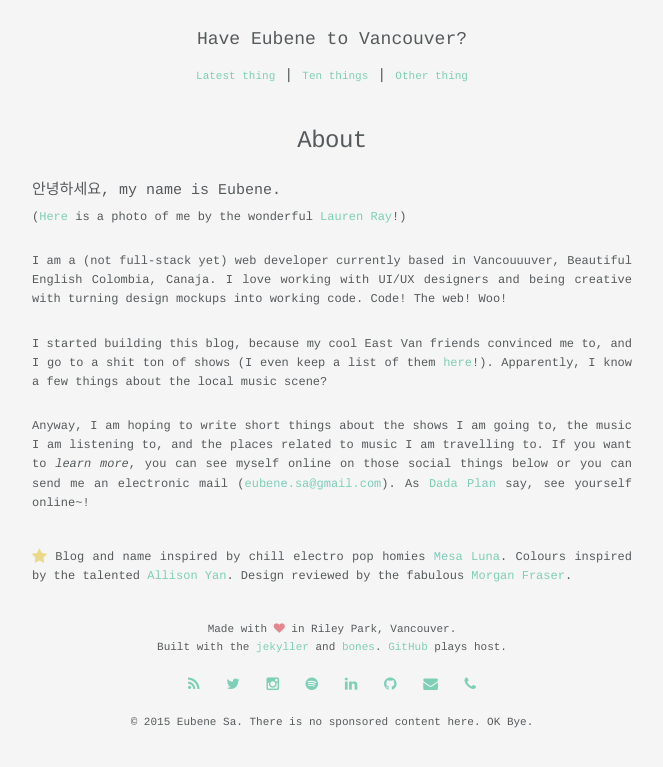
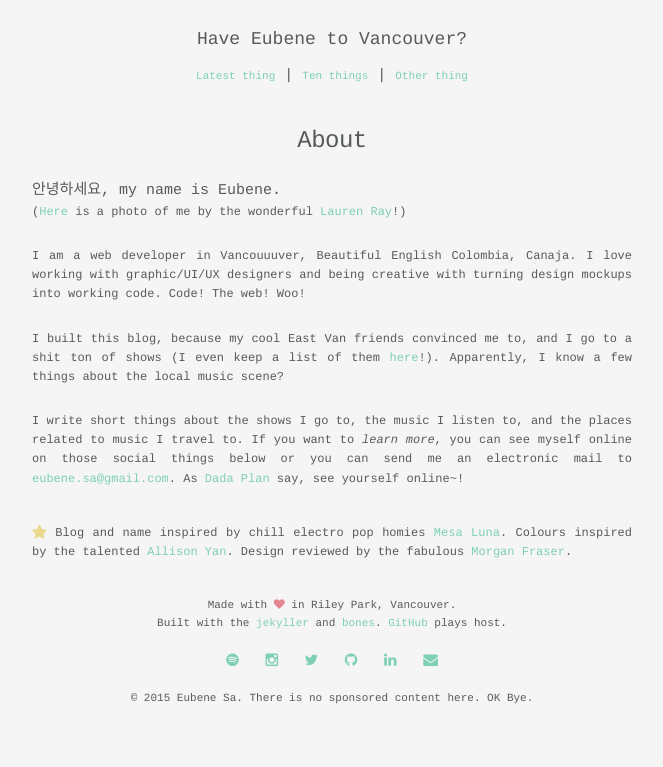
Before and after one commit to eubenesa/eubenesa-v1-jekyll, a Jekyll site: the page built from about.html, in a window 1280 px wide. Shown: the top 767 px of the page, without its empty margins (308-971 px from the left). Built offline with Jekyll 4.4.1, drawn with Linux system fonts in a browser that asks for light colours.

Commit message:
Copy and CSS edit for about page and footer

```diff
--- a/_includes/footer.html
+++ b/_includes/footer.html
@@ -11,14 +11,12 @@
 
     <div class="row footer-social-icons">
         <div class="twelve columns">
-          <a href="{{ "/feed.xml" | prepend: site.baseurl }}"><i class="fa fa-rss fa-lg"></i></a>
+          <a href="https://open.spotify.com/user/eubenesa/playlist/3QneDmR76n7fPO3Ib5TDot"><i class="fa fa-spotify fa-lg"></i></a>
+          <a href="https://instagram.com/eubenesa"><i class="fa fa-instagram fa-lg"></i></a>
           <a href="https://twitter.com/EubeneSa"><i class="fa fa-twitter fa-lg"></i></a>
-          <a href="https://instagram.com/eubenesa"><i class="fa fa-instagram fa-lg"></i></a>
-          <a href="https://open.spotify.com/user/eubenesa/playlist/3QneDmR76n7fPO3Ib5TDot"><i class="fa fa-spotify fa-lg"></i></a>
+          <a href="https://github.com/eubenesa/eubenesa.github.io"><i class="fa fa-github fa-lg"></i></a>
           <a href="https://www.linkedin.com/in/eubene"><i class="fa fa-linkedin fa-lg"></i></a>
-          <a href="https://github.com/eubenesa/eubenesa.github.io"><i class="fa fa-github fa-lg"></i></a>
           <a href="mailto:eubene.sa@gmail.com?Subject=Hello%20Eubene!"><i class="fa fa-envelope fa-lg"></i></a>
-          <a href="tel:+16044012874"><i class="fa fa-phone fa-lg"></i></a>
         </div>
     </div>
 
--- a/about.html
+++ b/about.html
@@ -5,7 +5,7 @@ permalink: /about/
 ---
 <style type="text/css" media="screen">
   .about-tagline {
-    margin-bottom: 5px;
+    margin-bottom: 0;
   }
 
   .about-hoping {
@@ -30,7 +30,7 @@ permalink: /about/
 
 <h6 class="about-tagline">안녕하세요, my name is Eubene.</h6>
 <p>(<a href="/photo">Here</a> is a photo of me by the wonderful <a href="http://laurenjray.com">Lauren Ray</a>!)</p>
-<p>I am a (not full-stack yet) web developer currently based in Vancouuuver, Beautiful English Colombia, Canaja. I love working with UI/UX designers and being creative with turning design mockups into working code. Code! The web! Woo!</p>
-<p>I started building this blog, because my cool East Van friends convinced me to, and I go to a shit ton of shows (I even keep a list of them <a href="https://docs.google.com/document/d/1sm51NQc2f9ElJIwrESF91ND8c9cI2sAiatMpddoRTAU/edit?usp=sharing">here</a>!). Apparently, I know a few things about the local music scene?</p>
-<p class="about-hoping">Anyway, I am hoping to write short things about the shows I am going to, the music I am listening to, and the places related to music I am travelling to. If you want to <i>learn more</i>, you can see myself online on those social things below or you can send me an electronic mail (<a href="mailto:eubene.sa@gmail.com?Subject=Hello%20Eubene!">eubene.sa@gmail.com</a>). As <a href="http://dadaplan.ca">Dada Plan</a> say, see yourself online~!</p>
+<p>I am a web developer in Vancouuuver, Beautiful English Colombia, Canaja. I love working with graphic/UI/UX designers and being creative with turning design mockups into working code. Code! The web! Woo!</p>
+<p>I built this blog, because my cool East Van friends convinced me to, and I go to a shit ton of shows (I even keep a list of them <a href="https://docs.google.com/document/d/1sm51NQc2f9ElJIwrESF91ND8c9cI2sAiatMpddoRTAU/edit?usp=sharing">here</a>!). Apparently, I know a few things about the local music scene?</p>
+<p class="about-hoping">I write short things about the shows I go to, the music I listen to, and the places related to music I travel to. If you want to <i>learn more</i>, you can see myself online on those social things below or you can send me an electronic mail to <a href="mailto:eubene.sa@gmail.com?Subject=Hello%20Eubene!">eubene.sa@gmail.com</a>. As <a href="http://dadaplan.ca">Dada Plan</a> say, see yourself online~!</p>
 <p class="about-credits"><i class="fa fa-star fa-lg about-star"></i> Blog and name inspired by chill electro pop homies <a href="https://mesaluna.bandcamp.com">Mesa Luna</a>. Colours inspired by the talented <a href="http://www.allisonyan.com">Allison Yan</a>. Design reviewed by the fabulous <a href="http://morganfraser.com">Morgan Fraser</a>.</p>
```
